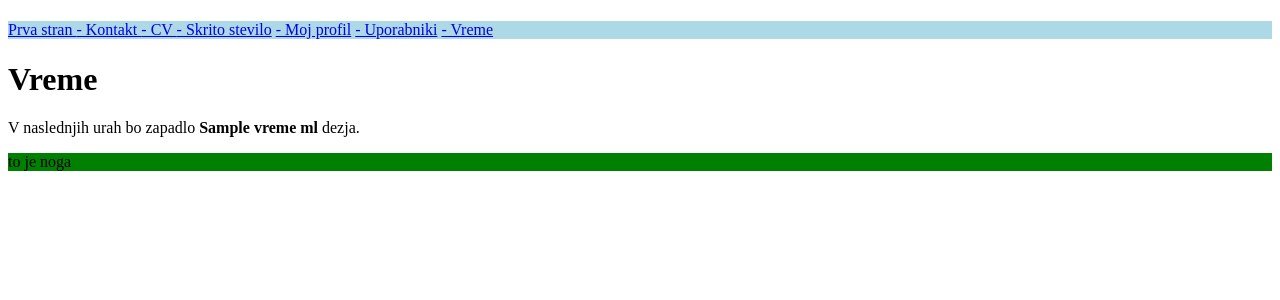
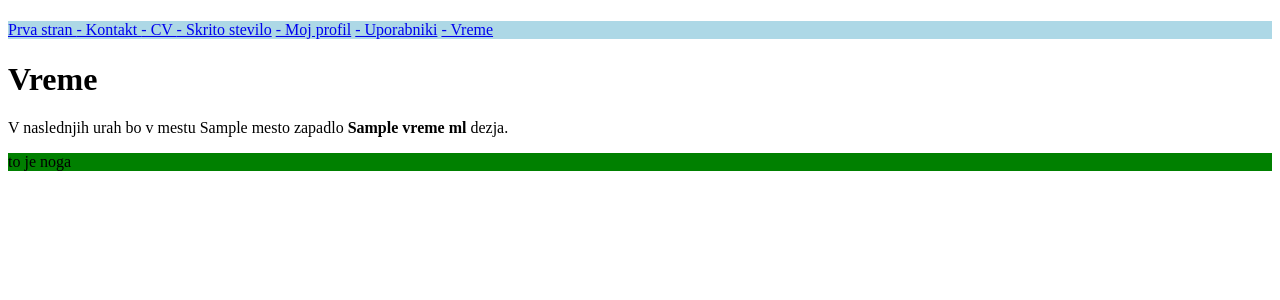
Before and after one commit to tinazaletel/untitled16, a Flask app: template templates/vreme.html in a window 1280 px wide. Shown: the top 300 px of the page. Run offline with Flask 2, Linux system fonts and the light colour scheme; the template is opened without the code that fills it: most values are stand-ins (such as "Sample title", 1, 10 or a date in 2020).

```diff
--- a/main.py
+++ b/main.py
@@ -219,18 +219,26 @@ def prikaz_uporabnika(uporabnik_id):
 
 @app.route("/vreme")
 def vreme():
-    odgovor_geo = json.loads(requests.get("https://geocode.xyz/" + mesto +"?json=1").text)
-    lon = odgovor_geo["longt"]
-    lat = odgovor_geo["latt"]
-    mesto = "Maribor"
+    mesto = request.args.get("lokacija")
+
+    if mesto:
+        odgovor_geo = json.loads(requests.get("https://geocode.xyz/" + mesto +"?json=1").text)
+        lon = odgovor_geo["longt"]
+        lat = odgovor_geo["latt"]
 
 
-    url = "https://opendata.si/vreme/report/?lat=" + lat + "&lon=" + lon
 
-    odgovor = json.loads(requests.get(url).text)
+        url = "https://opendata.si/vreme/report/?lat=" + lat + "&lon=" + lon
 
-    dez = odgovor ["forecast"] ["data"] [0] ["rain"]
-    return render_template("vreme.html", vreme=dez)
+        odgovor = json.loads(requests.get(url).text)
+
+        dez = odgovor ["forecast"] ["data"] [0] ["rain"]
+
+    else:
+        dez = None
+
+
+    return render_template("vreme.html", vreme=dez, mesto=mesto)
 
 
 
--- a/requirements.txt
+++ b/requirements.txt
@@ -2,3 +2,4 @@ Flask
 gunicorn
 sqla-wrapper
 requests
+psycopg2
--- a/templates/vreme.html
+++ b/templates/vreme.html
@@ -6,6 +6,19 @@
 
 <H1> Vreme</H1>
 
-<p>V naslednjih urah bo zapadlo <strong> {{vreme}} ml</strong> dezja.</p>
+{% if mesto %}
+
+    <p>V naslednjih urah bo v mestu {{ mesto }} zapadlo <strong> {{vreme}} ml</strong> dezja.</p>
+
+{% else %}
+<form method="get">
+    <input name="lokacija" placeholder="Vpi[i mesto">
+    <button type="submit">Poslji</button>
+
+
+</form>
+
+
+{% endif %}
 
 {% endblock %}
```
Also changed, not shown: 2 other files.
